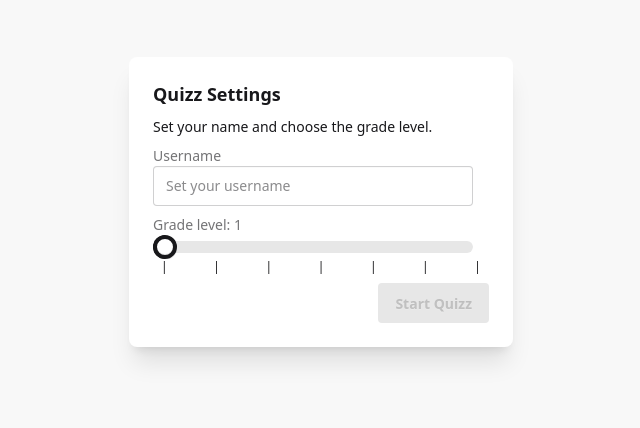
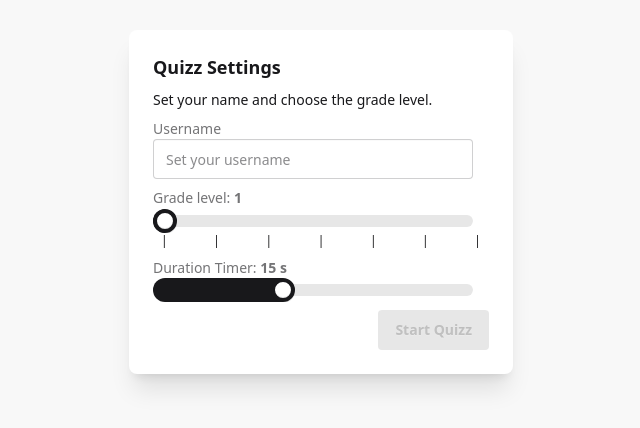
Before and after one commit to Querden974/kanji-quizz, a React (Vite) app: page / in a window 1280 px wide. Shown: the part 198-626 px from the top of the page, without its empty margins (319-959 px from the left). Built offline with nearby package versions, Linux system fonts and the light colour scheme.

Commit message:
Add Timer settings for countdown

```diff
--- a/src/pages/Settings.jsx
+++ b/src/pages/Settings.jsx
@@ -1,6 +1,6 @@
 import React from "react";
 import { useSelector, useDispatch } from "react-redux";
-import { setPseudo, setDifficulty } from "../features/settings";
+import { setPseudo, setDifficulty, setTimer } from "../features/settings";
 import { setUrlApi } from "../features/kanjiApi";
 import { useState } from "react";
 import { getData } from "../features/kanjiApi";
@@ -45,7 +45,7 @@ export default function Settings() {
         <div className="form-control">
           <label className="label">
             <span className="label-text">
-              Grade level: {useSelector((state) => state.settings.difficulty)}
+              Grade level: <b>{settings.difficulty}</b>
             </span>
           </label>
           <input
@@ -70,6 +70,22 @@ export default function Settings() {
           </div>
         </div>
         {/* ------------------------------- */}
+        <div className="form-control">
+          <label className="label">
+            <span className="label-text">
+              Duration Timer: <b>{settings.timer} s</b>
+            </span>
+          </label>
+          <input
+            type="range"
+            min="5"
+            max="30"
+            value={settings.timer}
+            onChange={(e) => dispatch(setTimer(Number(e.target.value)))}
+            className="range"
+            step={1}
+          />
+        </div>
         <div className="card-actions justify-end">
           <button
             className={`btn btn-primary ${
```
